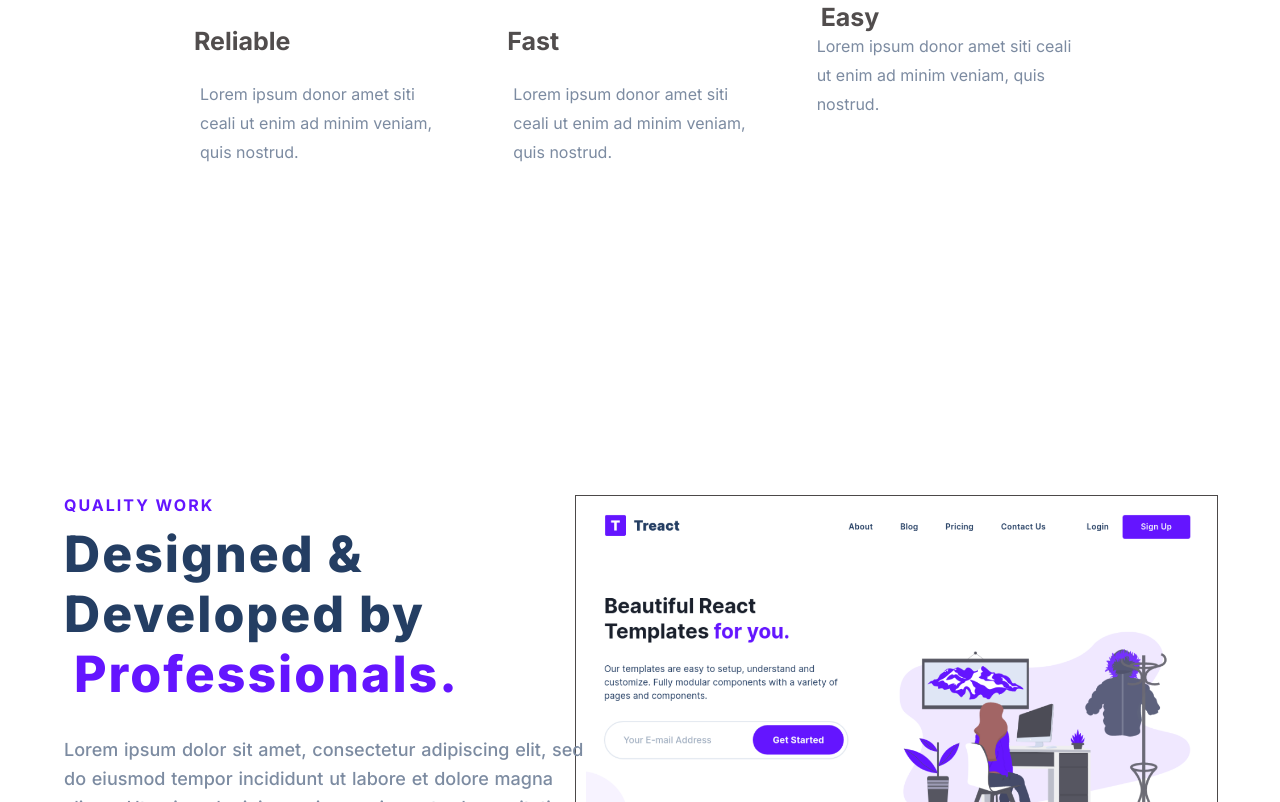
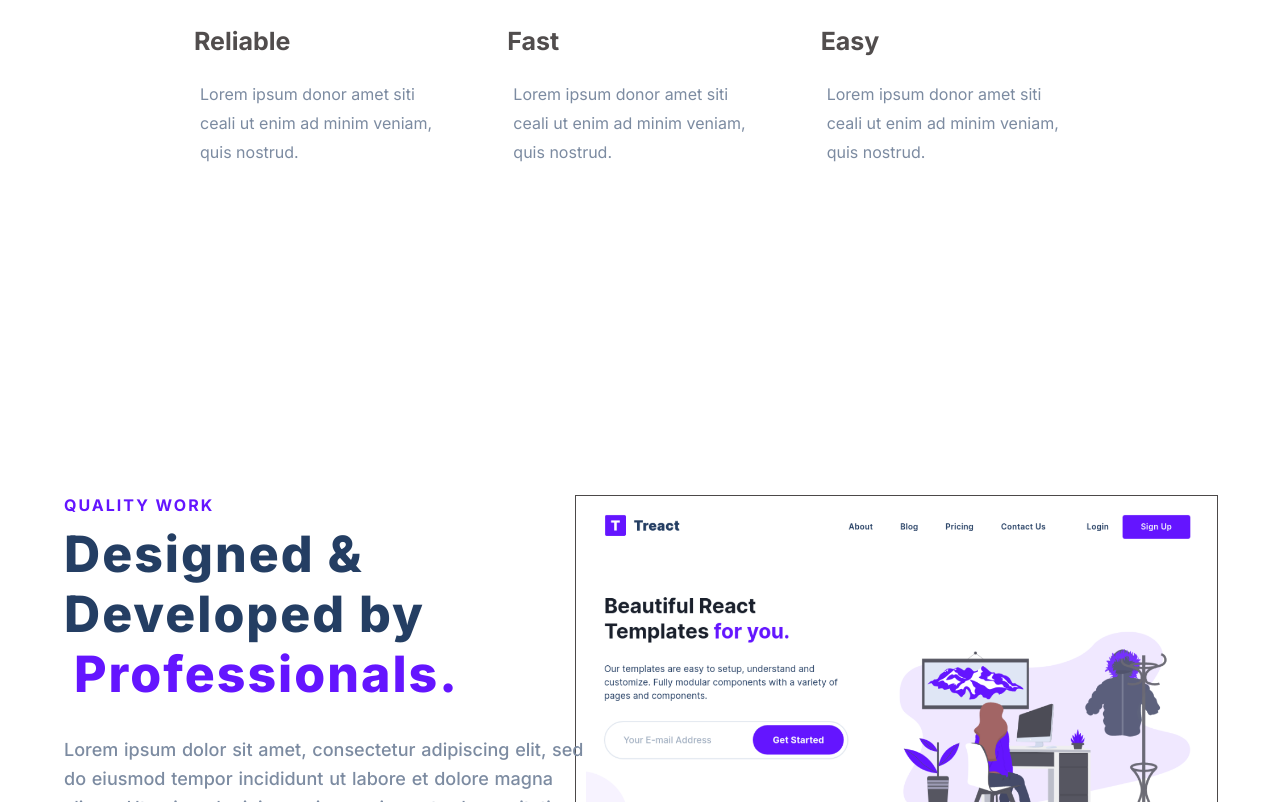
Before and after one commit to isab3lgarcia/wk2finalproject, a plain HTML site: page index.html in a window 1280 px wide. Shown: the part 1468-2270 px from the top of the page. Drawn offline with Linux system fonts and the light colour scheme.

Commit message:
fixed easy on the features. Was missing a div instead of span tag

```diff
--- a/index.html
+++ b/index.html
@@ -184,13 +184,13 @@
                   alt=""
                   />
                 </div>
-                <span class="text__container">
-                  <span class="title__services">Easy</span>
+                <div class="text__container">
+                  <div class="title__services">Easy</div>
                   <p class="description__services">
                   Lorem ipsum donor amet siti ceali ut enim ad minim veniam, quis
                   nostrud.
                   </p>
-                </span>
+                </div>
               </div>
           </div>
         </div>
```
